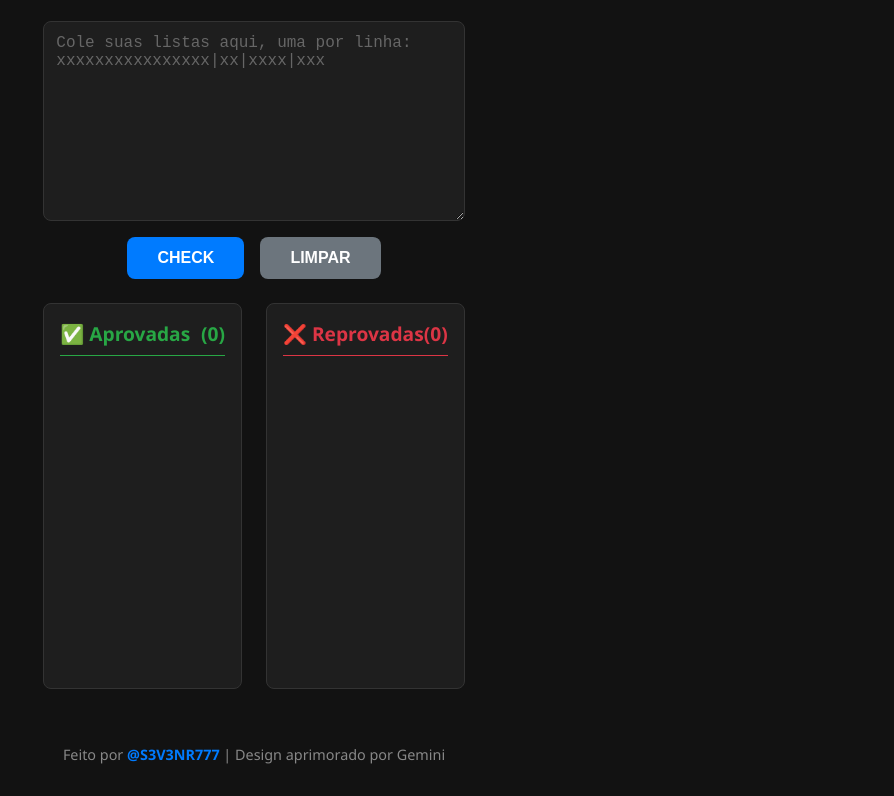
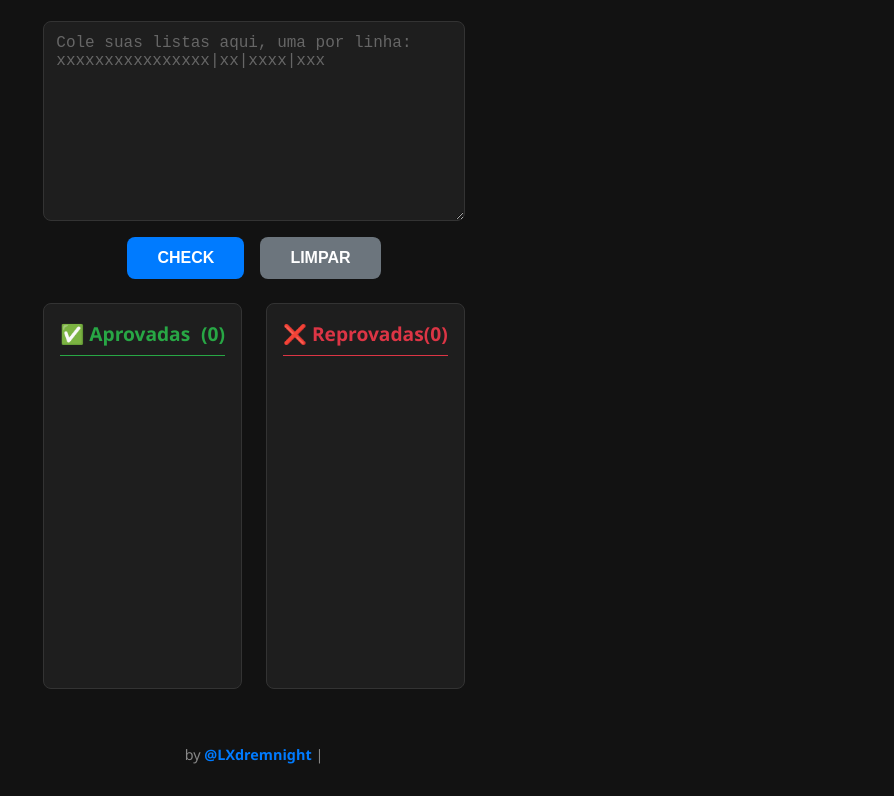
Before and after one commit to rifernandes/midnight-checker-netlify, a website: page public/checker.html in a window 1280 px wide. Shown: the part 156-952 px from the top of the page, without its empty margins (386-1280 px from the left). Drawn offline with nearby package versions, Linux system fonts and the light colour scheme; sample sign-in values are in the browser's storage.

Commit message:
Update checker.html

```diff
--- a/public/checker.html
+++ b/public/checker.html
@@ -283,7 +283,7 @@
         </div>
 
         <footer>
-            Feito por <span>@S3V3NR777</span> | Design aprimorado por Gemini
+            by <span>@LXdremnight</span> |
         </footer>
     </main>
 
```
